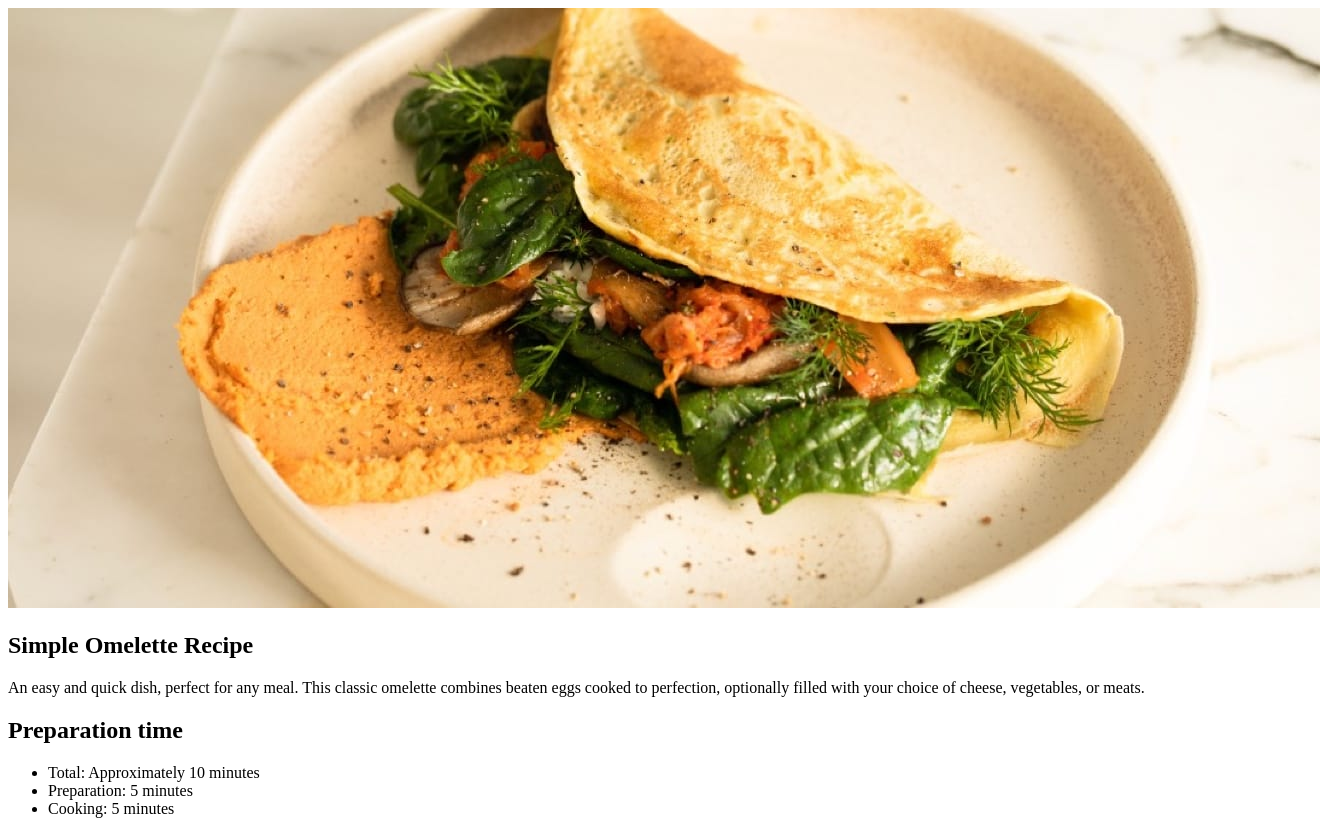
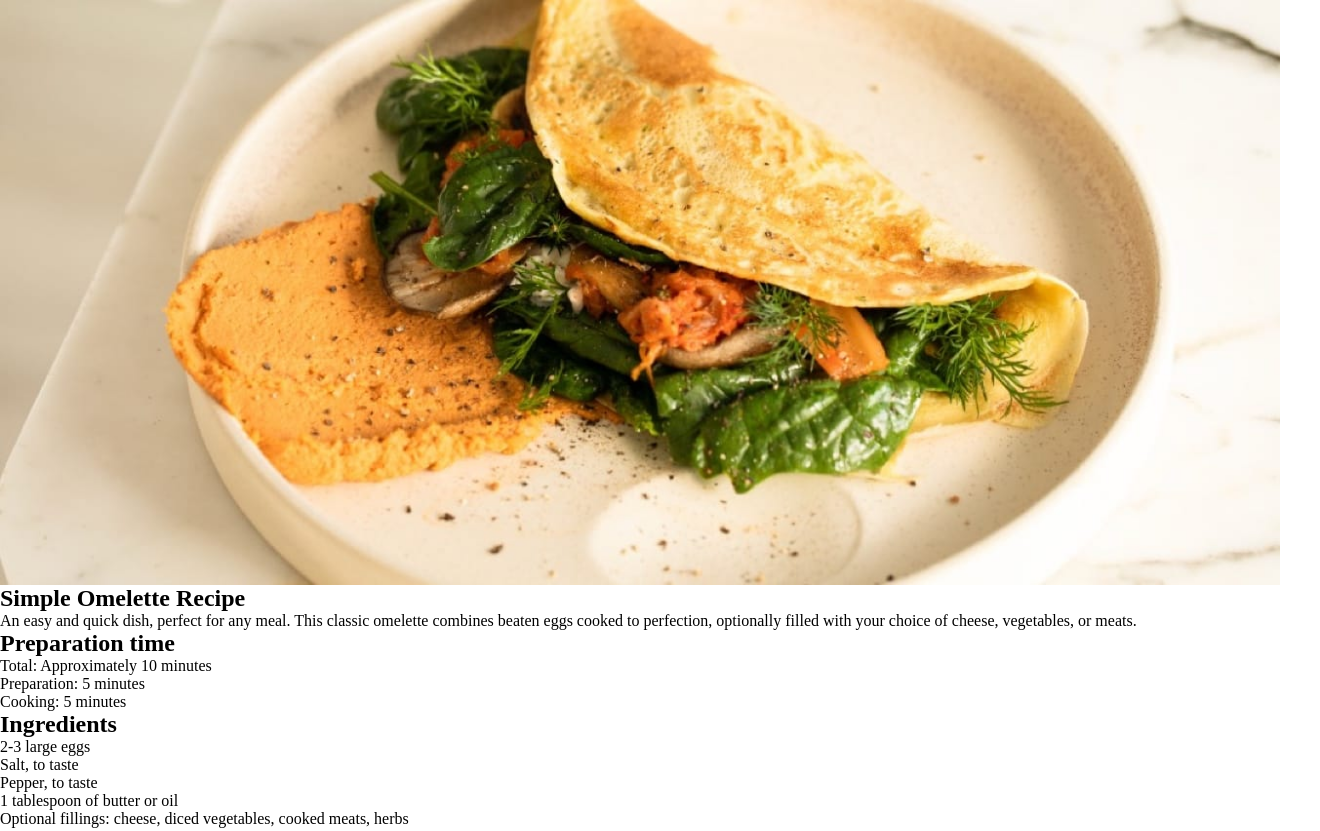
Before and after one commit to MatiasBastarrica/reicpe-page-main, a plain HTML site: page index.html in a window 1280 px wide. Shown: the top 831 px of the page, 1320 px wide, since content can reach past the window. Drawn offline with Linux system fonts and the light colour scheme.

Commit message:
Add a short CSS reset

```diff
--- a/styles.css
+++ b/styles.css
@@ -13,3 +13,16 @@
   --rose-800: hsl(332, 51%, 32%);
   --rose-50: hsl(330, 100%, 98%);
 }
+
+/* ### CSS RESET ### */
+
+* {
+  box-sizing: border-box;
+  margin: 0;
+  padding: 0;
+}
+
+img {
+  width: 100%;
+  display: block;
+}
```
